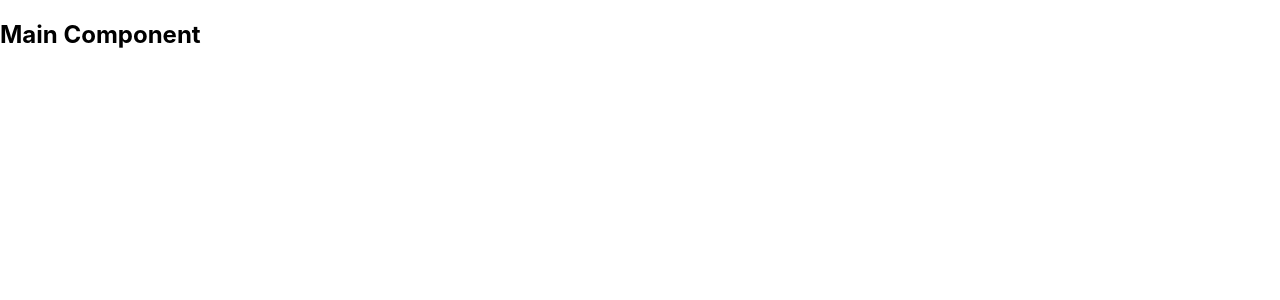
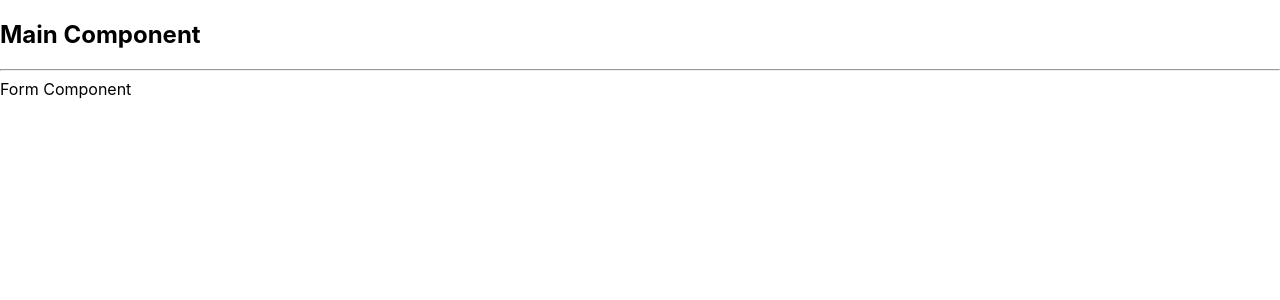
Before and after one commit to muhammadawaisshaikh/create-react-app, a React (Create React App) app: page / in a window 1280 px wide. Shown: the top 300 px of the page. Built offline with nearby package versions, Linux system fonts and the light colour scheme.

Commit message:
structuring components

```diff
--- a/src/components/Main.js
+++ b/src/components/Main.js
@@ -1,4 +1,6 @@
 import React, { Component } from 'react';
+
+import Form from './form/Form'
 
 export default class Main extends Component {
     constructor(props) {
@@ -12,6 +14,8 @@ export default class Main extends Component {
         return (
             <div>
                 <h2>{this.state.name}</h2>
+                <hr />
+                <Form />
             </div>
         );
     }
--- /dev/null
+++ b/src/components/form/Form.js
@@ -0,0 +1,13 @@
+import React, { useState, Component } from 'react';
+
+const Form = function (props) {
+
+    console.log("Props in Form :", props)
+
+    return (
+        <div>
+            Form Component
+        </div>
+    );
+}
+export default Form;
```
Also changed, not shown: src/shared/input-box/InputBox.js (added, +13 -0 lines), src/shared/list/List.js (added, +13 -0 lines).
